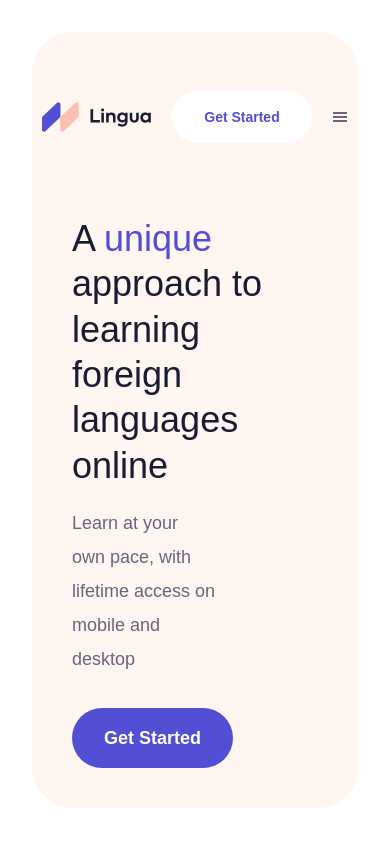
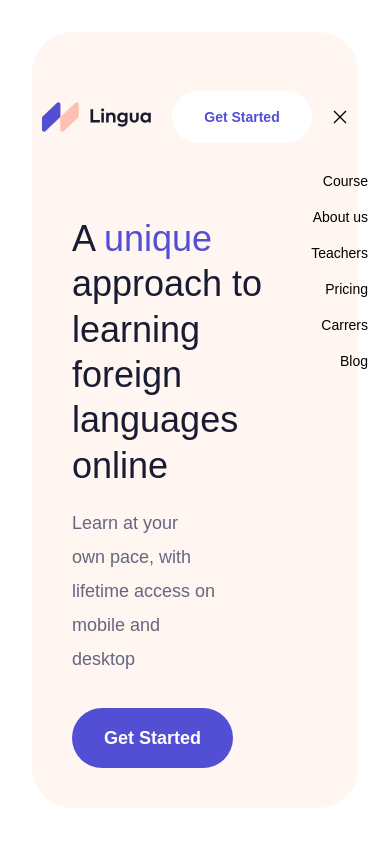
Before and after one commit to Anfalibrahim79/lingua_slicing, a Next.js app: page / in a window 390 px wide. Both pictures are taken after a click on the button 339 px from the left and 117 px from the top of the page. Shown: the top 844 px of the page. Built offline with nearby package versions, Linux system fonts and the light colour scheme; a web font is replaced by a local one.

Commit message:
update responsiv32

```diff
--- a/app/Header.js
+++ b/app/Header.js
@@ -35,10 +35,25 @@ export default function Header() {
                 <Button type='secondary' size='small' >Get Started</Button>
                 {/*Hamburger Button */}
                 <div className='flex md:hidden'>
-                    <button className='text-text-body'>
+                    <button className='text-text-body' onClick={() => setIsopen(!isOpen)}>
                         {isOpen ? <GrClose /> : <GiHamburgerMenu />}
                     </button>
                 </div>
+
+            </div>
+            <div className={`${isOpen ? 'block' : 'hidden'}`}>
+                <ul className='  flex flex-col justify-center items-end mx-auto' >
+                    {
+                        menu.map((el, key) => {
+                            return (
+                                <li key={key} className='px-[10px] py-1.5 font-light text-sm leading-6'>
+                                    <Link href={`/${el.toLowerCase()}`}>{el}</Link>
+                                </li>
+                            )
+                        })
+                    }
+                </ul>
+
             </div>
         </header>
     )
```
